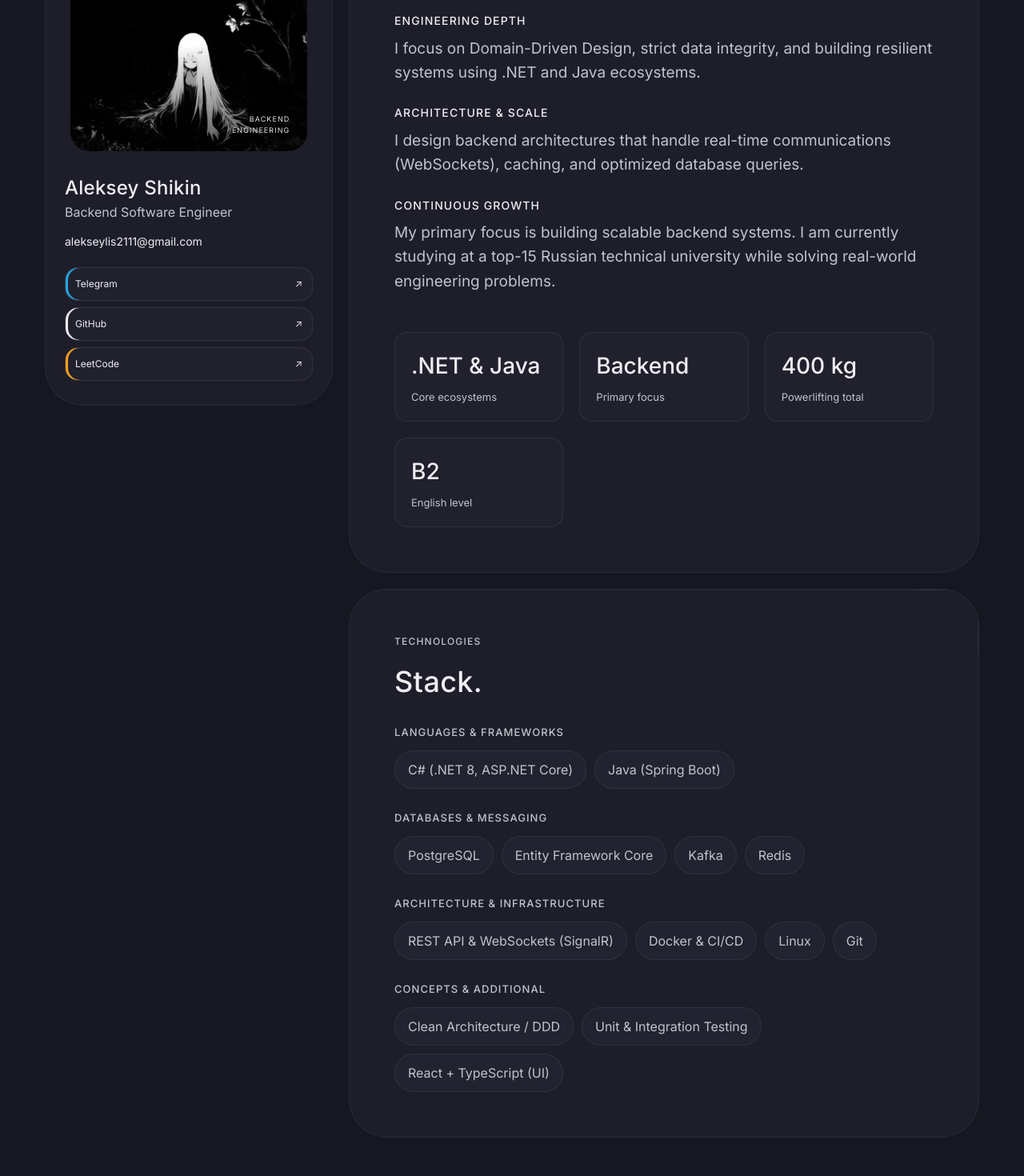
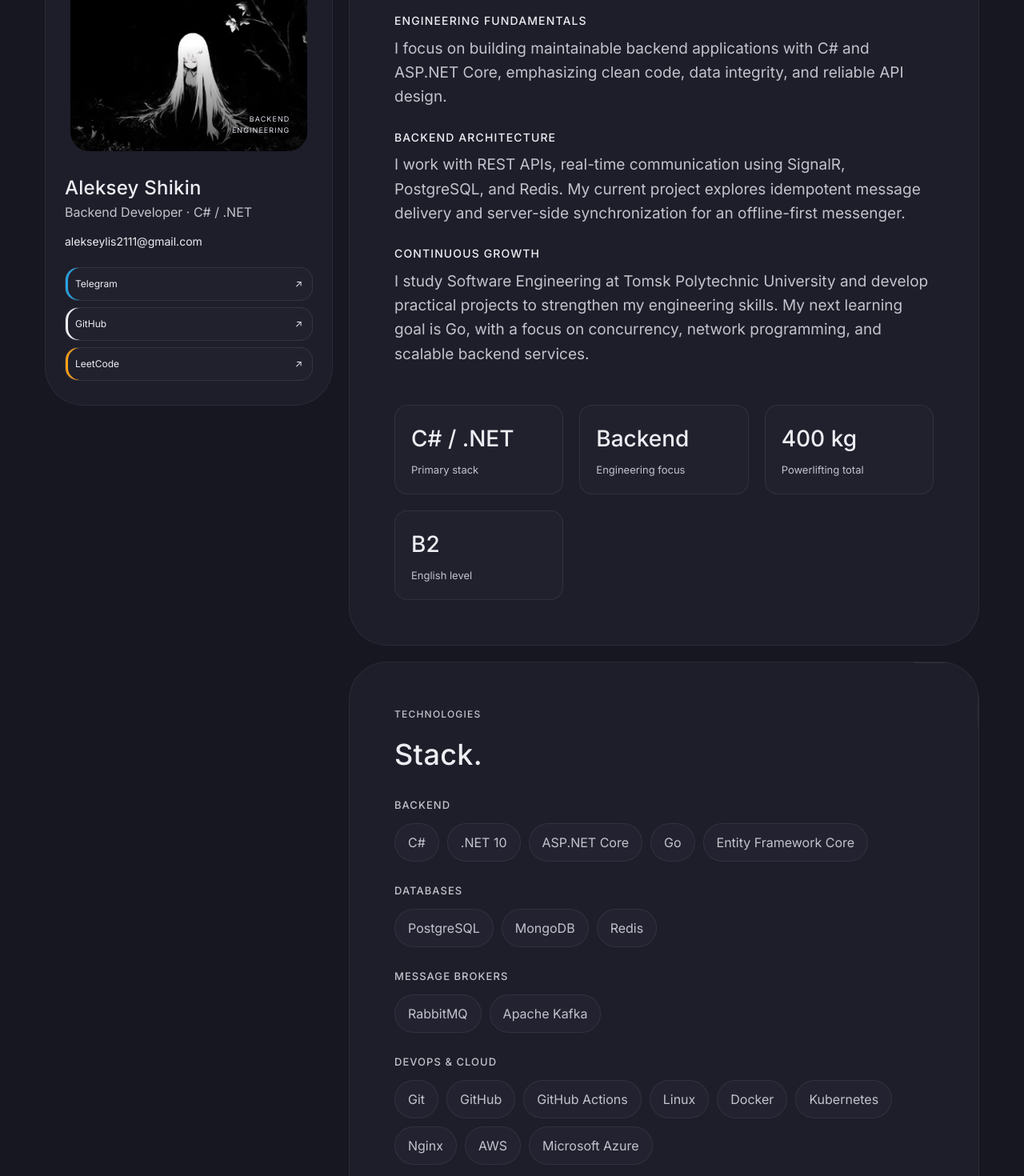
Before and after one commit to Fozu7916/My-site-portfolio, a React (Vite) app: page /about in a window 1280 px wide. Shown: the part 680-2150 px from the top of the page at 80% size. Built offline with nearby package versions, Linux system fonts and the light colour scheme.

Commit message:
edit information about me

```diff
--- a/src/pages/AboutPage.tsx
+++ b/src/pages/AboutPage.tsx
@@ -1,3 +1,4 @@
+
 import { profile, skills } from '../shared/data/profile';
 
 import { PageIntro } from '../shared/ui/PageIntro';
@@ -8,7 +9,7 @@ export function AboutPage() {
     <div className="page-shell about-page">
       <PageIntro
         title="Engineering with a wider perspective."
-        description="Technical depth, product awareness and disciplined practice shape how I approach complex backend systems."
+        description="I build reliable backend systems with C# and .NET, focusing on API design, data integrity, real-time communication, and maintainable architecture."
       />
 
       <section className="about-grid">
@@ -74,30 +75,39 @@ export function AboutPage() {
 
             <div className="about-copy">
               <p>
-                <strong>Engineering depth</strong>
-                I focus on Domain-Driven Design, strict data integrity, and building resilient systems using .NET and Java ecosystems.
+                <strong>Engineering fundamentals</strong>
+                I focus on building maintainable backend applications with
+                C# and ASP.NET Core, emphasizing clean code, data integrity,
+                and reliable API design.
               </p>
 
               <p>
-                <strong>Architecture & Scale</strong>
-                I design backend architectures that handle real-time communications (WebSockets), caching, and optimized database queries.
+                <strong>Backend architecture</strong>
+                I work with REST APIs, real-time communication using
+                SignalR, PostgreSQL, and Redis. My current project explores
+                idempotent message delivery and server-side synchronization
+                for an offline-first messenger.
               </p>
 
               <p>
                 <strong>Continuous growth</strong>
-                My primary focus is building scalable backend systems. I am currently studying at a top-15 Russian technical university while solving real-world engineering problems.
+                I study Software Engineering at Tomsk Polytechnic University
+                and develop practical projects to strengthen my engineering
+                skills. My next learning goal is Go, with a focus on
+                concurrency, network programming, and scalable backend
+                services.
               </p>
             </div>
 
             <div className="about-metrics">
               <div>
-                <strong>.NET & Java</strong>
-                <span>Core ecosystems</span>
+                <strong>C# / .NET</strong>
+                <span>Primary stack</span>
               </div>
 
               <div>
                 <strong>Backend</strong>
-                <span>Primary focus</span>
+                <span>Engineering focus</span>
               </div>
 
               <div>
--- a/src/pages/HomePage.tsx
+++ b/src/pages/HomePage.tsx
@@ -1,3 +1,4 @@
+
 import { Link } from 'react-router-dom';
 import { featuredProjects } from '../features/projects/model/projects';
 import { ProjectCard } from '../features/projects/ui/ProjectCard';
@@ -8,17 +9,17 @@ const principles = [
   {
     number: '01',
     title: 'Fundamentals first',
-    text: 'Strong models, explicit contracts, and engineering decisions grounded in first principles and Domain-Driven Design.'
+    text: 'Reliable APIs, explicit contracts, data integrity, and maintainable code built on solid software engineering principles.',
   },
   {
     number: '02',
-    title: 'Ecosystem depth',
-    text: 'Building scalable and resilient backend architectures using both .NET and Java ecosystems, with a heavy focus on relational databases.'
+    title: 'Backend engineering',
+    text: 'Building backend systems with C# and ASP.NET Core, combining relational databases, real-time communication, caching, and automated testing.',
   },
   {
     number: '03',
     title: 'Consistency compounds',
-    text: 'The same discipline drives software delivery, continuous system optimization, and powerlifting.'
+    text: 'Continuous learning, iterative project development, and the discipline to improve both engineering skills and personal performance.',
   },
 ];
 
@@ -29,28 +30,59 @@ export function HomePage() {
     <>
       <section className="home-hero">
         <div className="home-hero__backdrop" />
+
         <div className="home-hero__content">
-          <h1>Reliable systems.<br />Quiet confidence.</h1>
+          <h1>
+            Reliable systems.
+            <br />
+            Quiet confidence.
+          </h1>
+
           <p>
-            I’m a Backend Software Engineer and a student at a top-15 Russian technical university.
-            I build scalable APIs, real-time communications, and data-driven services using .NET and Java.
+            I’m a Backend Developer specializing in C# and .NET,
+            studying Software Engineering at Tomsk Polytechnic University.
+            I build APIs, real-time services, and data-driven backend
+            systems with a focus on reliability, data integrity, and
+            maintainable architecture.
           </p>
+
           <div className="hero-actions">
-            <button className="button button--primary" type="button" onClick={openContact}>Start a conversation</button>
-            <Link className="button button--ghost" to="/projects">View selected work</Link>
+            <button
+              className="button button--primary"
+              type="button"
+              onClick={openContact}
+            >
+              Start a conversation
+            </button>
+
+            <Link className="button button--ghost" to="/projects">
+              View selected work
+            </Link>
           </div>
         </div>
-        <a className="hero-scroll" href="#work">Scroll to work <span aria-hidden="true">↓</span></a>
+
+        <a className="hero-scroll" href="#work">
+          Scroll to work <span aria-hidden="true">↓</span>
+        </a>
       </section>
 
       <section className="section" id="work">
         <Reveal className="section-heading">
-          <div><span className="eyebrow">Selected work</span><h2>Systems made tangible.</h2></div>
-          <Link to="/projects">Explore all projects <span aria-hidden="true">↗</span></Link>
+          <div>
+            <span className="eyebrow">Selected work</span>
+            <h2>Systems made tangible.</h2>
+          </div>
+
+          <Link to="/projects">
+            Explore all projects <span aria-hidden="true">↗</span>
+          </Link>
         </Reveal>
+
         <div className="project-grid">
           {featuredProjects.map((project, index) => (
-            <Reveal key={project.slug} delay={index * 0.06}><ProjectCard project={project} /></Reveal>
+            <Reveal key={project.slug} delay={index * 0.06}>
+              <ProjectCard project={project} />
+            </Reveal>
           ))}
         </div>
       </section>
@@ -58,13 +90,20 @@ export function HomePage() {
       <section className="section section--split">
         <Reveal>
           <span className="eyebrow">Engineering approach</span>
-          <h2>Architecture should make the difficult things calmer.</h2>
+          <h2>
+            Architecture should make the difficult things calmer.
+          </h2>
         </Reveal>
+
         <div className="principles">
           {principles.map((principle) => (
             <Reveal className="principle" key={principle.number}>
               <span>{principle.number}</span>
-              <div><h3>{principle.title}</h3><p>{principle.text}</p></div>
+
+              <div>
+                <h3>{principle.title}</h3>
+                <p>{principle.text}</p>
+              </div>
             </Reveal>
           ))}
         </div>
@@ -74,7 +113,14 @@ export function HomePage() {
         <Reveal className="cta-card">
           <span className="eyebrow">Have a challenge?</span>
           <h2>Let’s turn complexity into a dependable product.</h2>
-          <button className="button button--primary" type="button" onClick={openContact}>Contact me</button>
+
+          <button
+            className="button button--primary"
+            type="button"
+            onClick={openContact}
+          >
+            Contact me
+          </button>
         </Reveal>
       </section>
     </>
--- a/src/shared/data/profile.ts
+++ b/src/shared/data/profile.ts
@@ -1,6 +1,6 @@
 export const profile = {
   name: 'Aleksey Shikin',
-  role: 'Backend Software Engineer',
+  role: 'Backend Developer · C# / .NET',
   email: 'alekseylis2111@gmail.com',
   telegram: '@FozuZXC',
   telegramUrl: 'https://t.me/FozuZXC',
@@ -11,44 +11,35 @@ export const profile = {
 
 export const skills = [
   {
-    category: 'Languages & Frameworks',
+    category: 'Backend',
+    items: ['C#', '.NET 10', 'ASP.NET Core', 'Go', 'Entity Framework Core'],
+  },
+  {
+    category: 'Databases',
+    items: ['PostgreSQL', 'MongoDB', 'Redis'],
+  },
+  {
+    category: 'Message Brokers',
+    items: ['RabbitMQ', 'Apache Kafka'],
+  },
+  {
+    category: 'DevOps & Cloud',
     items: [
-      'C# (.NET 8, ASP.NET Core)',
-      'Java (Spring Boot)',
+      'Git', 'GitHub', 'GitHub Actions',
+      'Linux', 'Docker', 'Kubernetes', 'Nginx',
+      'AWS', 'Microsoft Azure',
     ],
   },
   {
-    category: 'Databases & Messaging',
-    items: [
-      'PostgreSQL',
-      'Entity Framework Core',
-      'Kafka',
-      'Redis',
-    ],
+    category: 'Frontend',
+    items: ['TypeScript', 'React'],
   },
-  {
-    category: 'Architecture & Infrastructure',
-    items: [
-      'REST API & WebSockets (SignalR)',
-      'Docker & CI/CD',
-      'Linux',
-      'Git',
-    ],
-  },
-  {
-    category: 'Concepts & Additional',
-    items: [
-      'Clean Architecture / DDD',
-      'Unit & Integration Testing',
-      'React + TypeScript (UI)',
-    ],
-  },
-];
+] as const;
 
 export const education = {
   schools: [
-    'Software Engineering — Tomsk Polytechnic University (Top 15 Technical Universities in Russia)',
-    'Physics and Mathematics School at Siberian Federal University (Top 25 in Russia)'
+    'Software Engineering — Tomsk Polytechnic University',
+    'Physics and Mathematics School — Siberian Federal University',
   ],
   exams: [
     { subject: 'Mathematics (USE)', score: 95 },
@@ -61,11 +52,12 @@ export const achievements = {
   science: [
     'Finalist in 5 national mathematics olympiads',
     'Finalist in 10+ national computer science olympiads',
-    'Delivered 30+ presentations at scientific conferences; 2nd place at the "Leonardo" All-Russian scientific conference'
+    'Delivered 30+ presentations at scientific conferences',
+    'Won 2nd place at the Leonardo All-Russian Scientific Conference',
   ],
   engineering: [
-    'Secured a job offer from Apogey 1C after placing in a highly competitive hackathon',
-    'Participant in 7 hackathons',
+    'Received a job offer from Apogey 1C after a competitive hackathon',
+    'Participated in 7 hackathons',
   ],
 } as const;
 
@@ -73,7 +65,7 @@ export const powerlifting = {
   bodyweight: 82,
   total: 400,
   lifts: [
-    { name: 'Bench', weight: 115 },
+    { name: 'Bench Press', weight: 115 },
     { name: 'Squat', weight: 135 },
     { name: 'Deadlift', weight: 150 },
   ],
```
